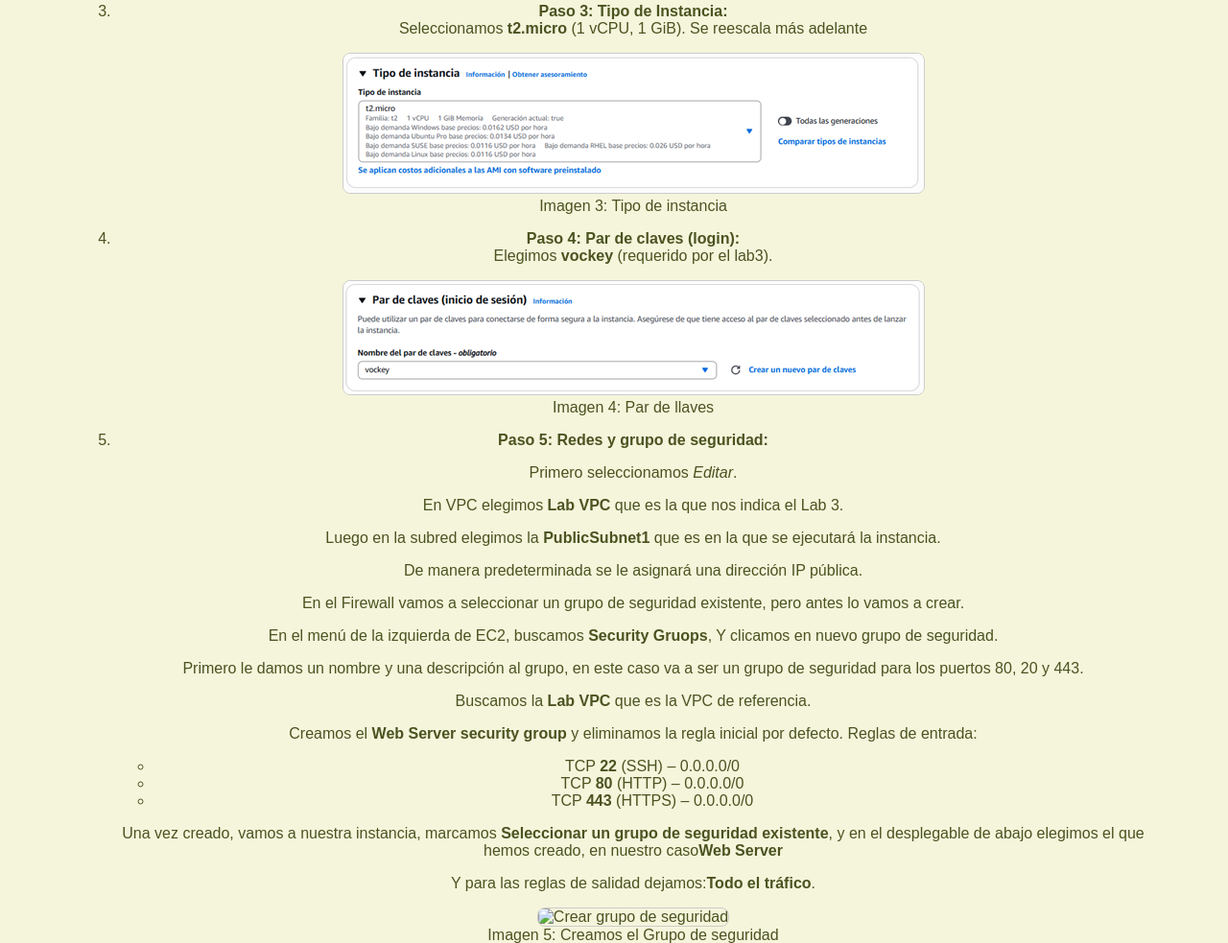
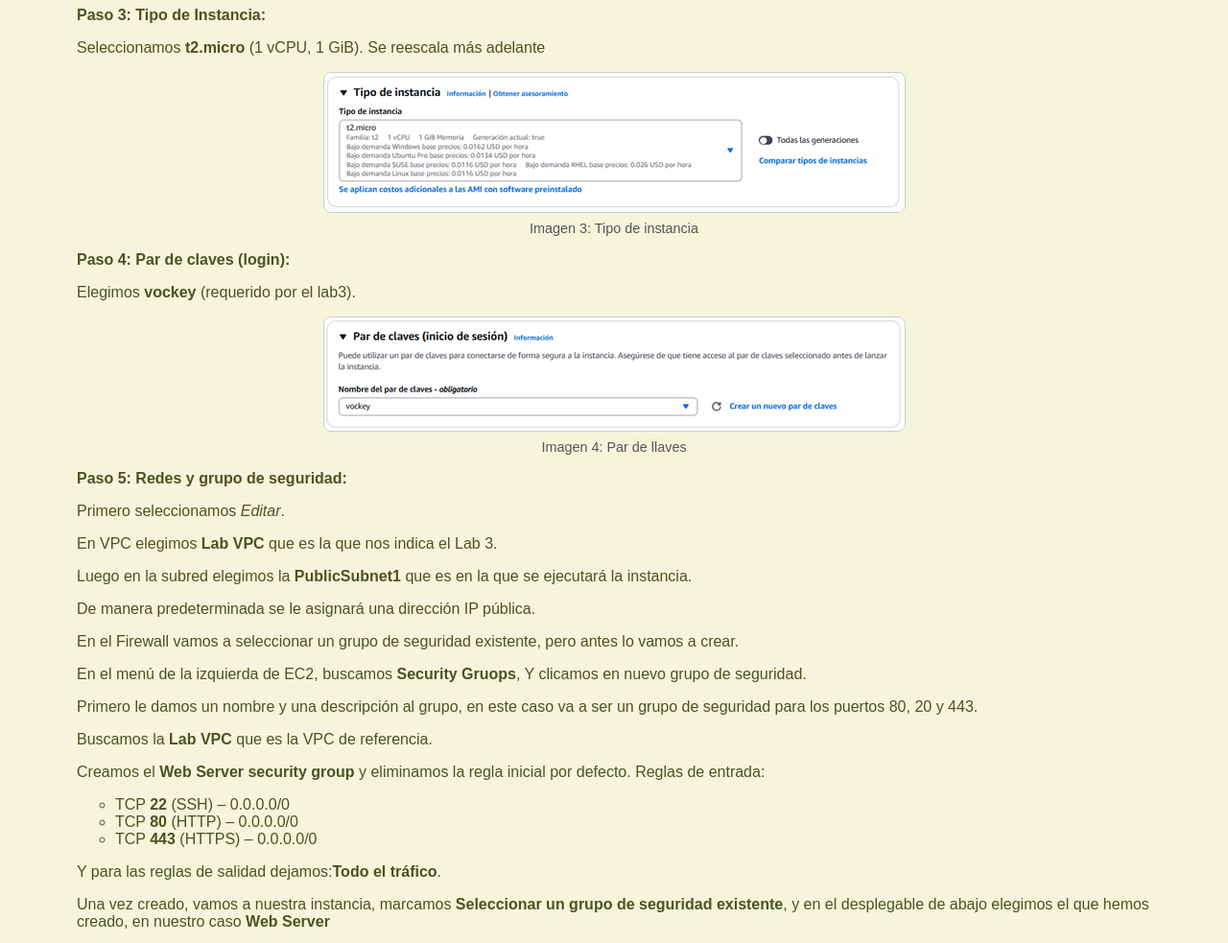
Before and after one commit to mcelsal/grupo07retobigdata, a plain HTML site: page index.html in a window 1280 px wide. Shown: the part 1332-2315 px from the top of the page at 96% size. Drawn offline with Linux system fonts and the light colour scheme.

Commit message:
cambios de vista

```diff
--- a/index.html
+++ b/index.html
@@ -32,6 +32,48 @@
       font-size: 0.9em;
       color: gray;
     }
+
+    #sec2 h3, #sec2 h4 {
+      text-align: center;
+    }
+
+    #sec2 p,
+    #sec2 li{
+      text-align: left;
+    }
+
+    #sec2 ol {
+      list-style: none;
+      padding-left: 0;
+      margin-left: 0;
+  }
+
+    #sec2 ul {
+      ist-style: disc;
+      padding-left: 40px;
+      margin-left: 0;
+  }
+
+    #sec2 figure {
+      display: flex;
+      flex-direction: column;
+      align-items: center;
+      margin: 1rem 0;
+  }
+
+    #sec2 img {
+      max-width: 100%;
+      height: auto;
+      border: 1px solid #ccc;
+      border-radius: 8px;
+  }
+
+    #sec2 figcaption {
+      font-size: 0.9em;
+      color: #555;
+      margin-top: 0.5rem;
+      text-align: center;
+  }
   </style>
 </head>
 <body style="font-family: Arial; margin: 40px;">
@@ -43,7 +85,7 @@
     <p>Descripción de los principales servicios de AWS y tres adicionales seleccionados por el grupo.</p>
   </section>
 
-  <section>
+  <section id="sec2">
     <h3>Sección #2: Primer servidor web en AWS</h3>
     <p>Explicación del procedimiento seguido en el laboratorio EC2, con capturas.</p>
     <hr>
@@ -51,33 +93,37 @@
     <ol>
       <li><strong>Paso 1: Nombre y etiquetas:</strong><br>
         Lanzamos una instancia y lo primero será asignarle un nombre, <code>Web Server Grupo 7</code>, para clasificar el recurso por etiqueta.
-      </li>
         <figure>
           <img src= "img/sec2/paso1-nombre.png" alt="Nombre Instancia" style="max-width:100%; height:auto; border:1px solid #ccc; border-radius:8px;">
           <figcaption>Imagen 1: Nombre instancia</figcaption>
         </figure>
-      <li><strong>Paso 2 Imágenes de aplicaciones y sistemas operativos:</strong><br>
+      </li>
+
+      <li><strong>Paso 2: Imágenes de aplicaciones y sistemas operativos:</strong><br>
         <p>En la lista <em>Quick Start AMIs</em> dejamos <strong>AMI de Amazon Linux 2023</strong><br></p>
         <p>En arquitectura también dejamos la predefinida.</p>
-      </li>
         <figure>
           <img src= "img/sec2/paso2-AMI.png" alt="AMI" style="max-width:100%; height:auto; border:1px solid #ccc; border-radius:8px;">
           <figcaption>Imagen 2: AMI</figcaption>
         </figure>
+      </li>
+
       <li><strong>Paso 3: Tipo de Instancia:</strong><br>
-        Seleccionamos <strong>t2.micro</strong> (1 vCPU, 1&nbsp;GiB). Se reescala más adelante
-      </li>
+        <p>Seleccionamos <strong>t2.micro</strong> (1 vCPU, 1&nbsp;GiB). Se reescala más adelante</p>
         <figure>
           <img src= "img/sec2/Paso3-Tipo-instancia.png" alt="Tipo de instancia" style="max-width:100%; height:auto; border:1px solid #ccc; border-radius:8px;">
           <figcaption>Imagen 3: Tipo de instancia</figcaption>
         </figure>
+      </li>
+
       <li><strong>Paso 4: Par de claves (login):</strong><br>
-        Elegimos <strong>vockey</strong> (requerido por el lab3).
-      </li>
+        <p>Elegimos <strong>vockey</strong> (requerido por el lab3).</p>
         <figure>
           <img src= "img/sec2/Paso4-Key-pair.png" alt="Key pair" style="max-width:100%; height:auto; border:1px solid #ccc; border-radius:8px;">
           <figcaption>Imagen 4: Par de llaves</figcaption>
         </figure>
+      </li>
+
       <li><strong>Paso 5: Redes y grupo de seguridad:</strong><br>
         <p>Primero seleccionamos <em>Editar</em>.</p>
         <p>En VPC elegimos <strong>Lab VPC</strong> que es la que nos indica el Lab 3.</p>
@@ -93,9 +139,8 @@
             <li>TCP <strong>80</strong> (HTTP) – 0.0.0.0/0</li>
             <li>TCP <strong>443</strong> (HTTPS) – 0.0.0.0/0</li>
           </ul>
-        <p>Una vez creado, vamos a nuestra instancia, marcamos <strong>Seleccionar un grupo de seguridad existente</strong>, y en el desplegable de abajo elegimos el que hemos creado, en nuestro caso<strong>Web Server</strong></p>
         <p>Y para las reglas de salidad dejamos:<strong>Todo el tráfico</strong>.</p>
-      </li>
+        <p>Una vez creado, vamos a nuestra instancia, marcamos <strong>Seleccionar un grupo de seguridad existente</strong>, y en el desplegable de abajo elegimos el que hemos creado, en nuestro caso <strong>Web Server</strong></p>
         <figure>
           <img src= "img/sec2/Paso5-Crear-Grupo-seguridad.png" alt="Crear grupo de seguridad" style="max-width:100%; height:auto; border:1px solid #ccc; border-radius:8px;">
           <figcaption>Imagen 5: Creamos el Grupo de seguridad</figcaption>
@@ -108,13 +153,16 @@
           <img src= "img/sec2/Paso5-Configuracion-red.png" alt="Configuración de red" style="max-width:100%; height:auto; border:1px solid #ccc; border-radius:8px;">
           <figcaption>Imagen 7: Configuración de red</figcaption>
         </figure>
+      </li>
+
       <li><strong>Paso 6: Configuración almacenamiento:</strong><br>
         <p>En este caso lo vamos mantener la configuración predeterminada, como nos indica el workbench.</p>
-      </li>
         <figure>
           <img src= "img/sec2/Paso6-config-almacenamiento.png" alt="Configuración de almacenamiento" style="max-width:100%; height:auto; border:1px solid #ccc; border-radius:8px;">
           <figcaption>Imagen 8: Configuración de almacenamiento</figcaption>
         </figure>
+      </li>
+
       <li><strong>Paso 7: Detalles avanzados:</strong><br>
         <p>Expandimos y vamos a modificar para nuestro ejercicio:</p>
         <p>Habilitamos la pestaña de <strong>Protección de terminación</strong> como nos indica el ejercicio.</p>
@@ -124,7 +172,6 @@
                  systemctl enable httpd
                  systemctl start httpd
                  echo '<html><h1>Hola Mundo somos el Grupo 7!</h1></html>' > /var/www/html/index.html</code></p>
-      </li>
         <figure>
           <img src= "img/sec2/Paso7-Proteccion-terminar.png" alt="Habilitamos protección terminar" style="max-width:100%; height:auto; border:1px solid #ccc; border-radius:8px;">
           <figcaption>Imagen 9: Habilitamos protección terminar</figcaption>
@@ -135,20 +182,22 @@
         </figure>
       <li><strong>Paso 8: Lanzar la instancia:</strong><br>
         <p>Pinchamos sobre <strong>Lanzar instancia</strong> y observamos que el resultado es correcto.</p>
-      </li>
         <figure>
-        <img src= "img/sec2/Paso8-lanzar-intancia.png" alt="Lanzamos la instancia" style="max-width:100%; height:auto; border:1px solid #ccc; border-radius:8px;">
+          <img src= "img/sec2/Paso8-lanzar-instancia.png" alt="Lanzamos la instancia" style="max-width:100%; height:auto; border:1px solid #ccc; border-radius:8px;">
           <figcaption>Imagen 11: Lanzamos la intancia</figcaption>
         </figure>
         <figure>
-        <img src= "img/sec2/Paso9" alt="Lanzamiento correcto" style="max-width:100%; height:auto; border:1px solid #ccc; border-radius:8px;">
+          <img src= "img/sec2/Paso9-Lanzamiento.png" alt="Lanzamiento correcto" style="max-width:100%; height:auto; border:1px solid #ccc; border-radius:8px;">
           <figcaption>Imagen 12: Lanzamiento correcto</figcaption>
         </figure>
         <figure>
           <img src= "img/sec2/Paso10-HelloWorld.png" alt="Hello World" style="max-width:100%; height:auto; border:1px solid #ccc; border-radius:8px;">
-        <figcaption>Imagen 7: Hello World</figcaption>
+          <figcaption>Imagen 13: Hello World</figcaption>
         </figure>
-    </hr>
+      </li>
+
+    </ol>
+
   </section>
 
   <section>
```
Lines whose indentation alone changed are shown as unchanged.
